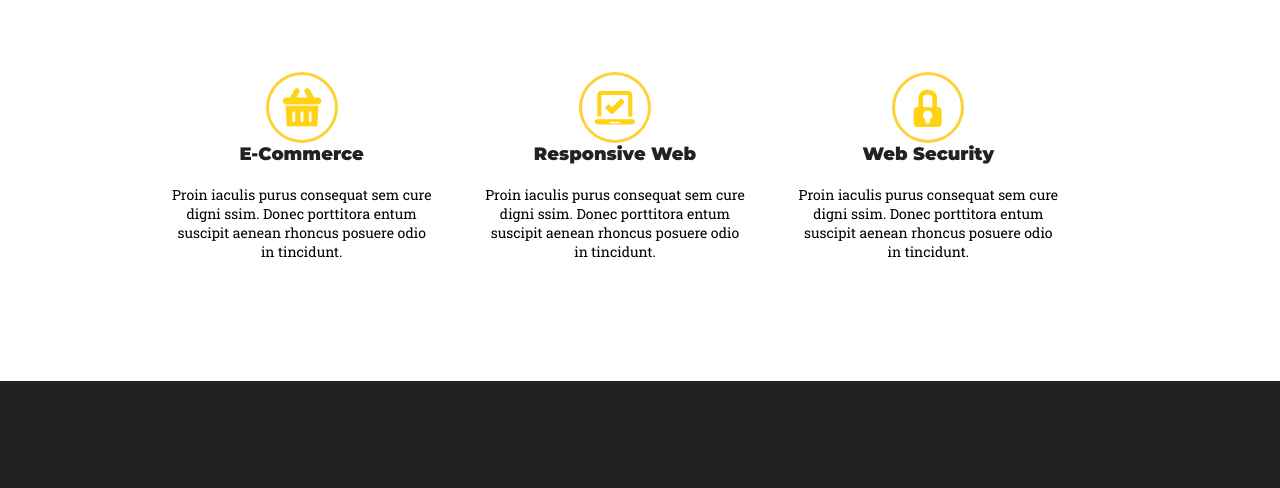
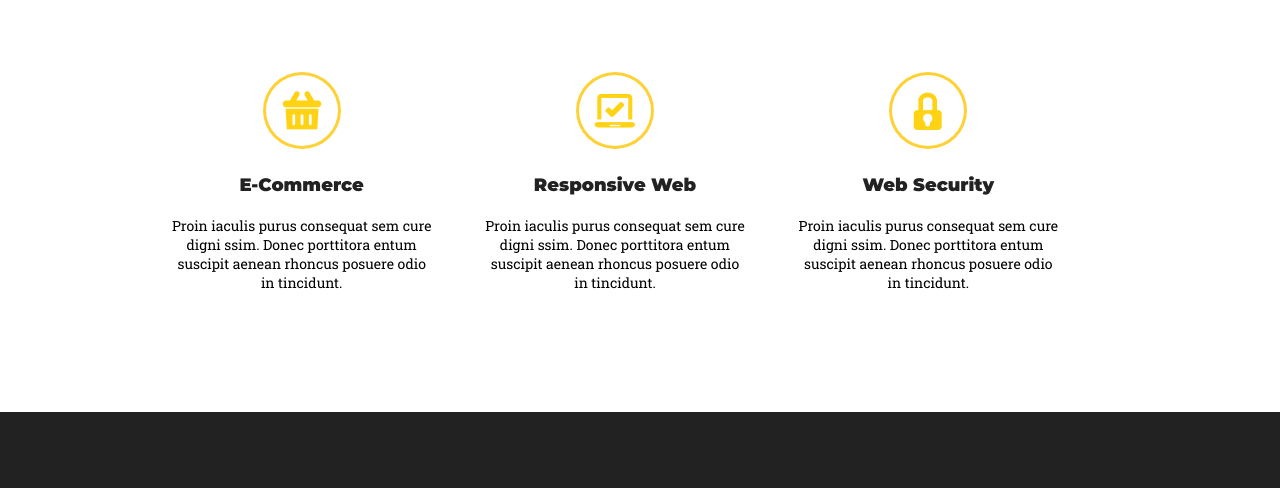
Before and after one commit to AlenaAnt/goit-fe-course, a plain HTML site: page html-css/Module-07/index.html in a window 1280 px wide. Shown: the part 304-792 px from the top of the page. Drawn offline with Linux system fonts and the light colour scheme; files whose address does not match are found by name.

Commit message:
module06-08

```diff
--- a/html-css/Module-07/index.html
+++ b/html-css/Module-07/index.html
@@ -33,10 +33,8 @@
               <p>Proin iaculis purus consequat sem cure.</p>
             </div>
             <div class="cards">
-              <div class="card">
-                <div class="card-img">
-                  <img src="img/img-services01.png" alt="" />
-                </div>
+              <div class="card-01">
+
                 <h3>E-Commerce</h3>
                 <p>
                   Proin iaculis purus consequat sem cure digni ssim. Donec
@@ -44,10 +42,8 @@
                   tincidunt.
                 </p>
               </div>
-              <div class="card">
-                <div class="card-img">
-                  <img src="img/img-services02.png" alt="" />
-                </div>
+              <div class="card-02">
+
                 <h3>Responsive Web</h3>
                 <p>
                   Proin iaculis purus consequat sem cure digni ssim. Donec
@@ -55,10 +51,8 @@
                   tincidunt.
                 </p>
               </div>
-              <div class="card">
-                <div class="card-img">
-                  <img src="img/img-services03.png" alt="" />
-                </div>
+              <div class="card-03">
+
                 <h3>Web Security</h3>
                 <p>
                   Proin iaculis purus consequat sem cure digni ssim. Donec
--- a/html-css/Module-07/style.css
+++ b/html-css/Module-07/style.css
@@ -145,20 +145,25 @@ section {
   font-size: 16px;
   color: #777777;
 }
-.card h3 {
+.card-01 h3,
+.card-02 h3,
+.card-03 h3 {
   font-family: "Montserrat";
   font-style: normal;
   font-weight: 900;
   font-size: 18px;
   color: #222222;
   margin-bottom: 20px;
+  padding-top: 25px;
 }
 .cards {
   display: flex;
   justify-content: space-between;
 
 }
-.card {
+.card-01,
+.card-02,
+.card-03 {
   font-family: "Roboto Slab";
   font-style: normal;
   font-weight: 400;
@@ -166,25 +171,73 @@ section {
   text-align: center;
   margin-right: 50px;
 }
-.card-img {
+
+
+.card-01::before {
+  content: "";
+  background-image: url(img/img-services01.png);
+  background-repeat: no-repeat;
+background-position: center;
+  top: 0;
+  left: 0;
+  width: 72px;
+  height: 71px;
   border-style: solid;
   border-width: 3px;
   border-color: rgb(254, 209, 54);
   border-radius: 50%;
-  width: 72px;
-  height: 71px;
-  display: block;
+
   margin-left: auto;
   margin-right: auto;
   display: flex;
   justify-content: center;
   align-items: center;
 }
-.card img {
-  display: block;
-  width: 50px;
-  height: 50px;
+.card-02::before {
+  content: "";
+  background-image: url(img/img-services02.png);
+  background-repeat: no-repeat;
+  background-position: center;
+  width: 72px;
+  height: 71px;
+  border-style: solid;
+  border-width: 3px;
+  border-color: rgb(254, 209, 54);
+  border-radius: 50%;
+
+  margin-left: auto;
+  margin-right: auto;
+  display: flex;
+  justify-content: center;
+  align-items: center;
 }
+.card-03::before {
+  content: "";
+  background-image: url(img/img-services03.png);
+  background-repeat: no-repeat;
+  background-position: center;
+  width: 72px;
+  height: 71px;
+  border-style: solid;
+  border-width: 3px;
+  border-color: rgb(254, 209, 54);
+  border-radius: 50%;
+
+  margin-left: auto;
+  margin-right: auto;
+  display: flex;
+  justify-content: center;
+  align-items: center;
+}
+
+
+
+
+
+
+
+
+
 .contactus {
   background: #222222;
   background-image: url(img/Map-Image.png);
@@ -194,7 +247,7 @@ section {
 .head-contactus {
   text-align: center;
   margin-bottom: 75px;
-  padding-top: 110px;
+
 }
 
 .head-contactus h2 {
@@ -241,7 +294,7 @@ textarea {
   font-weight: 900;
   font-size: 14px;
   text-transform: uppercase;
-  color: #bbbbbb;
+  color: #000;
 }
 input[type="text"]::-webkit-input-placeholder,
 input[type="email"]::-webkit-input-placeholder,
@@ -270,12 +323,12 @@ input[type="submit"],
 textarea:focus {
   border-color: blue;
 }
-input:invalid,
-textarea:invalid {
+input:invalid:focus,
+textarea:invalid:focus {
   border-color: red;
 }
-input:valid,
-textarea:valid {
+input:valid:focus,
+textarea:valid:focus {
   border-color: green;
 }
 .btn-box {
```
Also changed, not shown: html-css/Module-06/index.html (+6 -4 lines), html-css/Module-06/style.css (+42 -6 lines).
